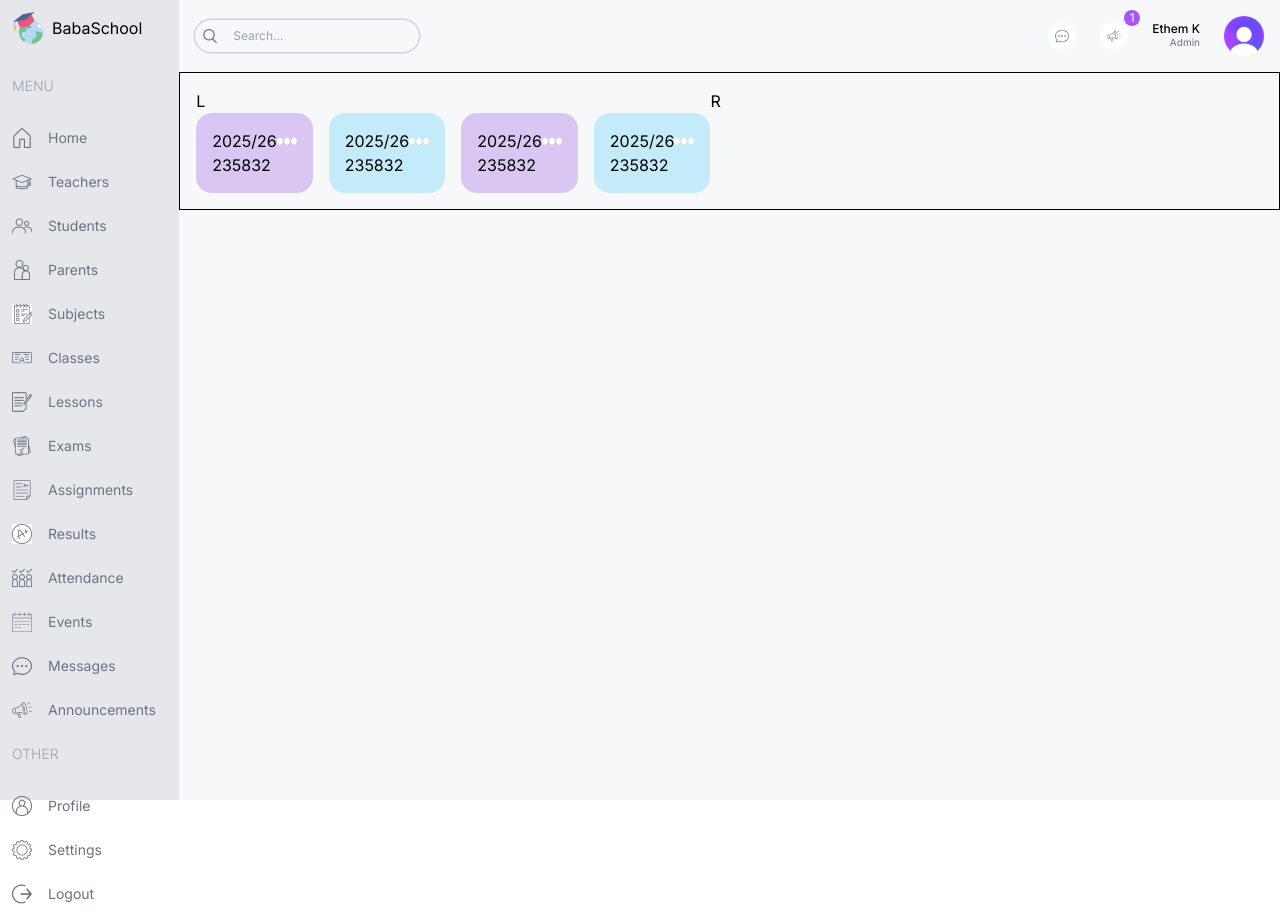
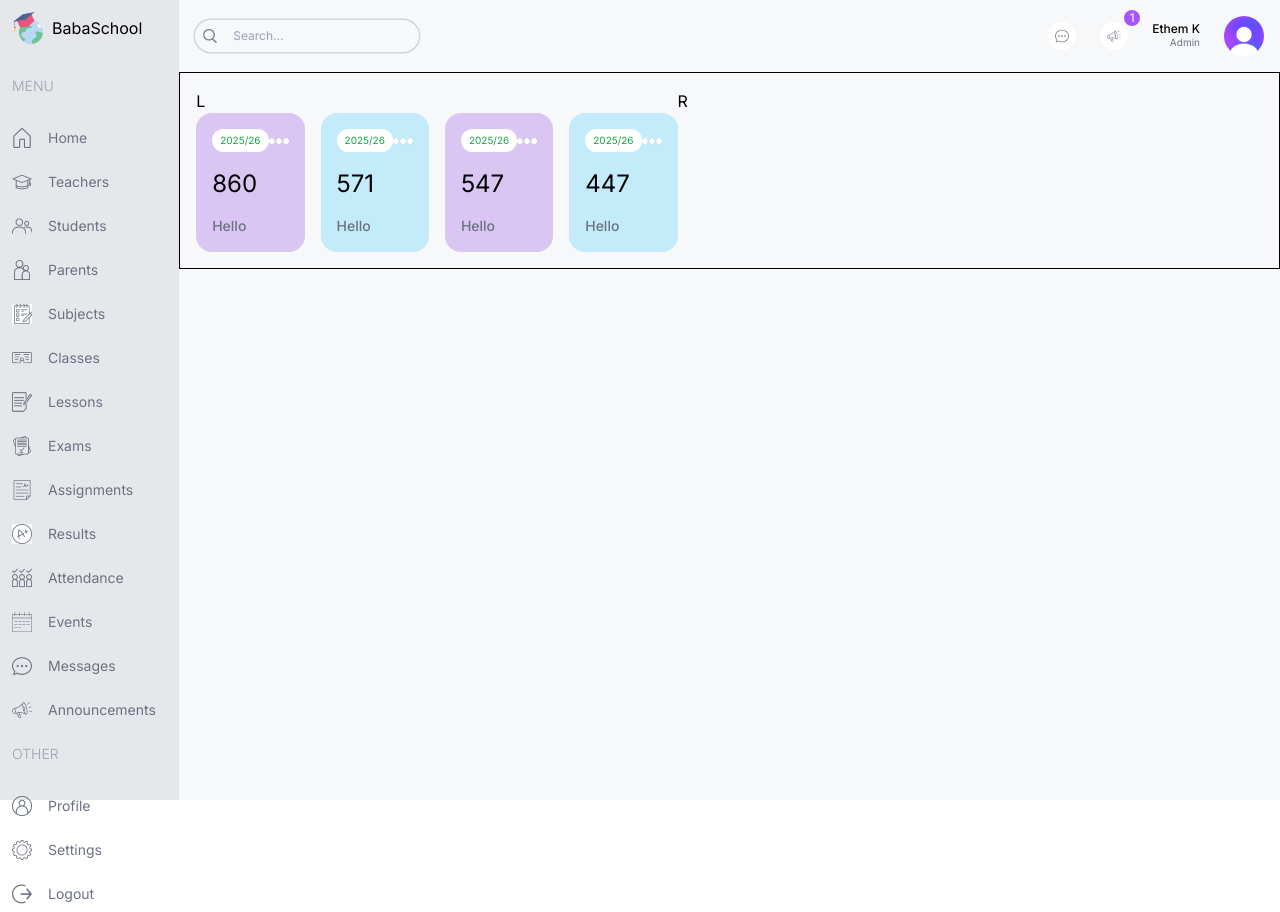
Before and after one commit to BabaVo55/Next.js, a Next.js app: page /admin in a window 1280 px wide. Built offline with nearby package versions, Linux system fonts and the light colour scheme.

Commit message:
cards complete

```diff
--- a/src/components/UserCard.tsx
+++ b/src/components/UserCard.tsx
@@ -1,14 +1,17 @@
 import React from 'react';
 import Image from 'next/image';
 export default function UserCard({type}: {type}) {
+    function numski(){
+        return Math.floor(Math.random() * 1000)
+    }
   return (
     <div className='p-4 rounded-2xl odd:bg-ethemPurple even:bg-ethemSky flex-1'>
-        <div className='flex justify-between'>
-            <span>2025/26</span>
+        <div className='flex justify-between items-center '>
+            <span className='text-[10px] bg-white px-2 py-1 rounded-full text-green-600 '>2025/26</span>
             <Image src='/more.png' alt='' width={20} height={20} />
         </div>
-        <h1>235832</h1>
-        <h2 className='text-xs text-gray-500'>{type.name}</h2>
+        <h1 className='text-2xl font-semi-bold my-4'>{numski()}</h1>
+        <h2 className='capitalize text-sm font-medium text-gray-500'>hello</h2>
 
     </div>
   )
```
